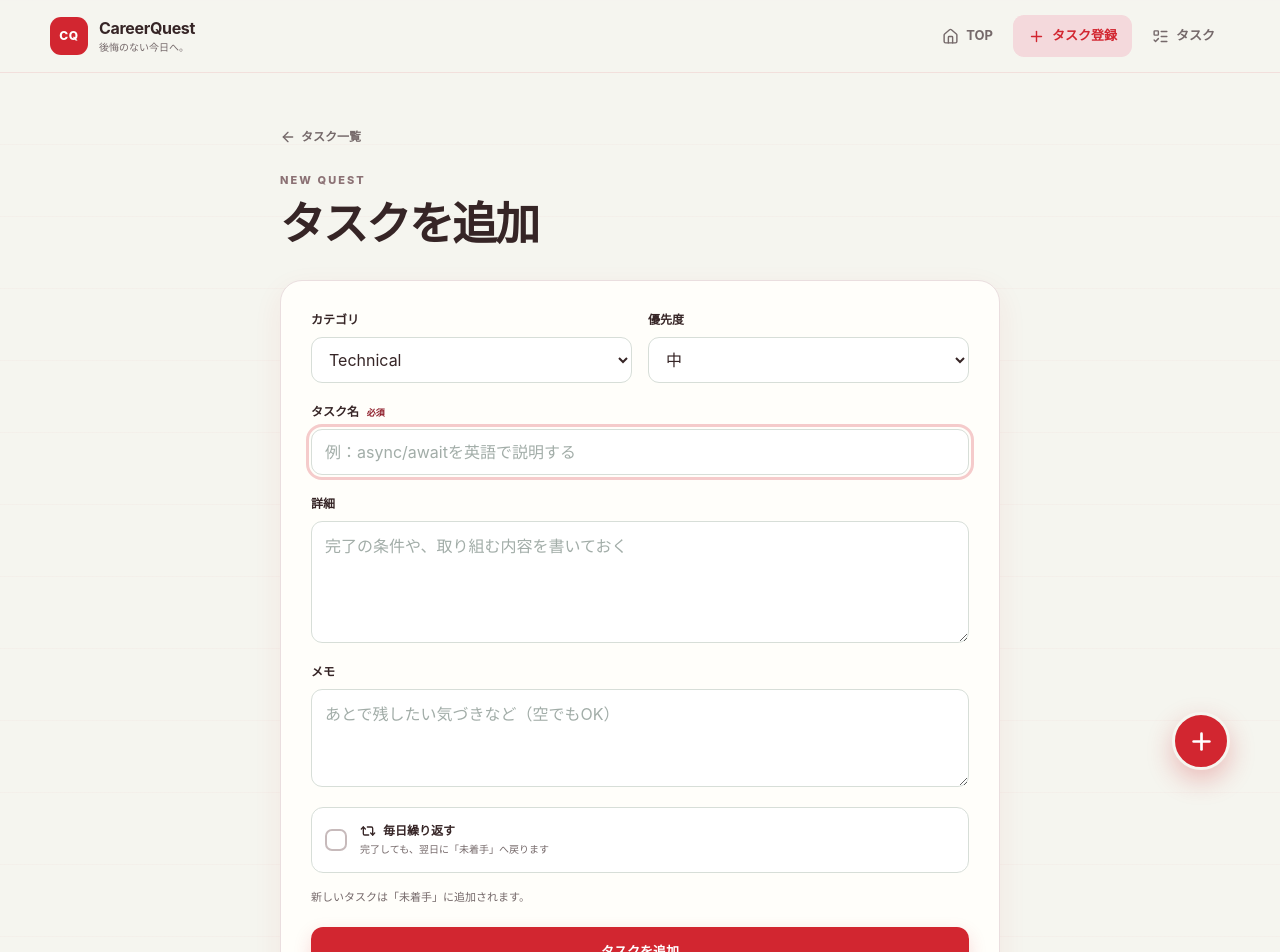
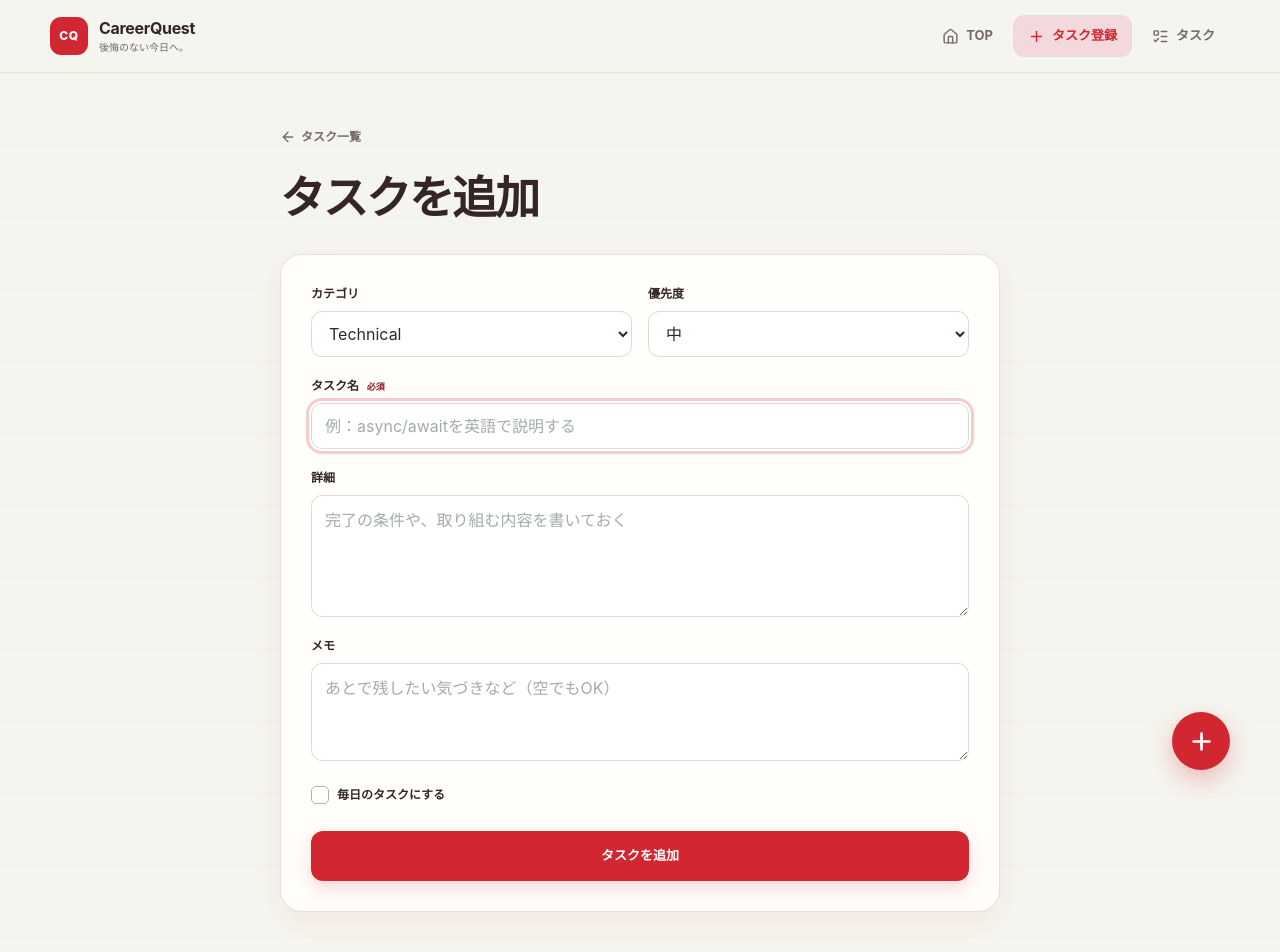
Before and after one commit to masa720/career-quest, a Next.js app: page /tasks/new in a window 1280 px wide. Shown: the top 952 px of the page. Built offline with nearby package versions, Linux system fonts and the light colour scheme.

Commit message:
update: UI

```diff
--- a/src/app/globals.css
+++ b/src/app/globals.css
@@ -165,7 +165,7 @@ summary:focus-visible {
   width: 58px;
   height: 58px;
   place-items: center;
-  border: 3px solid var(--paper);
+  border: 0;
   border-radius: 50%;
   background: var(--brand);
   box-shadow: 0 10px 26px rgba(210, 38, 48, 0.28);
@@ -300,10 +300,11 @@ summary:focus-visible {
 .countdown strong {
   display: inline-block;
   margin: 0 5px 0 2px;
-  font-family: Georgia, "Times New Roman", serif;
-  font-size: 54px;
-  font-weight: 500;
-  line-height: 0.9;
+  font-family: inherit;
+  font-size: 46px;
+  font-weight: 800;
+  line-height: 1;
+  letter-spacing: -0.055em;
 }
 
 .expired {
@@ -430,10 +431,11 @@ summary:focus-visible {
 }
 
 .streak-value strong {
-  font-family: Georgia, "Times New Roman", serif;
-  font-size: 58px;
-  font-weight: 500;
-  line-height: 0.9;
+  font-family: inherit;
+  font-size: 48px;
+  font-weight: 800;
+  line-height: 1;
+  letter-spacing: -0.055em;
 }
 
 .streak-value > span:last-child {
@@ -642,8 +644,7 @@ summary:focus-visible {
   padding: 10px 13px;
 }
 
-.daily-item:hover,
-.daily-empty:hover {
+.daily-item:hover {
   border-color: #df9ca3;
   background: var(--brand-subtle);
 }
@@ -684,7 +685,7 @@ summary:focus-visible {
 }
 
 .daily-empty {
-  grid-template-columns: 28px minmax(0, 1fr) 18px;
+  grid-template-columns: 28px minmax(0, 1fr);
   gap: 10px;
   min-height: 68px;
   margin-top: 16px;
@@ -879,21 +880,17 @@ summary:focus-visible {
 
 .checkbox-field {
   position: relative;
-  display: grid;
-  grid-template-columns: 24px minmax(0, 1fr);
-  align-items: center;
-  gap: 11px;
-  min-height: 66px;
-  border: 1px solid #d7ded8;
-  border-radius: 12px;
-  background: white;
-  padding: 10px 13px;
+  display: inline-flex;
+  align-items: center;
+  justify-self: start;
+  gap: 8px;
+  min-height: 28px;
+  padding: 2px 0;
   cursor: pointer;
 }
 
 .checkbox-field:hover {
-  border-color: #df9ca3;
-  background: var(--brand-subtle);
+  color: var(--brand);
 }
 
 .checkbox-field > input {
@@ -905,11 +902,11 @@ summary:focus-visible {
 
 .checkbox-control {
   display: grid;
-  width: 22px;
-  height: 22px;
+  width: 18px;
+  height: 18px;
   place-items: center;
-  border: 2px solid #c7babb;
-  border-radius: 7px;
+  border: 1.5px solid #b9aaac;
+  border-radius: 5px;
   background: white;
 }
 
@@ -919,8 +916,8 @@ summary:focus-visible {
 }
 
 .checkbox-field > input:checked + .checkbox-control::after {
-  width: 5px;
-  height: 9px;
+  width: 4px;
+  height: 7px;
   border: solid white;
   border-width: 0 2px 2px 0;
   content: "";
@@ -933,7 +930,9 @@ summary:focus-visible {
 }
 
 .checkbox-copy {
-  display: grid;
+  color: var(--ink);
+  font-size: 12px;
+  font-weight: 700;
 }
 
 .checkbox-copy strong {
@@ -1173,6 +1172,8 @@ summary:focus-visible {
 }
 
 .review-button,
+.card-edit-button,
+.card-delete-button,
 .drag-handle,
 .icon-button {
   display: inline-flex;
@@ -1193,6 +1194,29 @@ summary:focus-visible {
 
 .review-button:disabled {
   opacity: 0.5;
+}
+
+.card-edit-button,
+.card-delete-button {
+  width: 34px;
+  height: 30px;
+  border-radius: 8px;
+  color: #a99597;
+}
+
+.card-edit-button:hover {
+  background: var(--brand-subtle);
+  color: var(--brand);
+}
+
+.card-delete-button:hover:not(:disabled) {
+  background: #fff0f1;
+  color: var(--red);
+}
+
+.card-delete-button:disabled {
+  cursor: wait;
+  opacity: 0.45;
 }
 
 .drag-handle {
@@ -1426,7 +1450,7 @@ summary:focus-visible {
 
   .countdown strong,
   .streak-value strong {
-    font-size: 49px;
+    font-size: 43px;
   }
 
   .priority-section {
--- a/src/app/page.tsx
+++ b/src/app/page.tsx
@@ -1,4 +1,12 @@
-import { ArrowRight, CalendarDays, Check, Circle, Flame, Pencil, Repeat2 } from "lucide-react";
+import {
+  ArrowRight,
+  CalendarDays,
+  Check,
+  Circle,
+  Flame,
+  Pencil,
+  Repeat2,
+} from "lucide-react";
 import Link from "next/link";
 
 import { updateSettingsAction } from "@/app/actions";
@@ -92,7 +100,6 @@ function PriorityList({ tasks }: { tasks: Task[] }) {
     <section className="priority-section">
       <div className="section-heading">
         <div>
-          <span>TODAY&apos;S FOCUS</span>
           <h2>今日の優先タスク</h2>
         </div>
         <span className="task-count">{tasks.length}</span>
@@ -143,11 +150,14 @@ function DailyTaskList({ tasks }: { tasks: Task[] }) {
     <section className="daily-section">
       <div className="section-heading daily-heading">
         <div>
-          <span>DAILY ROUTINE</span>
-          <h2><Repeat2 size={19} aria-hidden="true" /> 毎日のタスク</h2>
+          <h2>
+            <Repeat2 size={19} aria-hidden="true" /> 毎日のタスク
+          </h2>
         </div>
         {tasks.length > 0 && (
-          <span className="daily-progress">{completedCount} / {tasks.length}</span>
+          <span className="daily-progress">
+            {completedCount} / {tasks.length}
+          </span>
         )}
       </div>
 
@@ -174,11 +184,13 @@ function DailyTaskList({ tasks }: { tasks: Task[] }) {
           })}
         </div>
       ) : (
-        <Link href="/tasks/new" className="daily-empty">
+        <div className="daily-empty">
           <Repeat2 size={18} aria-hidden="true" />
-          <span><strong>毎日のタスクを作る</strong><small>作成画面で「毎日繰り返す」を選択</small></span>
-          <ArrowRight size={16} aria-hidden="true" />
-        </Link>
+          <span>
+            <strong>毎日のタスクはありません</strong>
+            <small>通常のタスク登録で「毎日のタスク」を選択できます</small>
+          </span>
+        </div>
       )}
     </section>
   );
--- a/src/app/tasks/new/page.tsx
+++ b/src/app/tasks/new/page.tsx
@@ -12,7 +12,6 @@ export default function NewTaskPage() {
         <ArrowLeft size={16} /> タスク一覧
       </Link>
       <div className="page-title-block">
-        <p className="page-kicker">NEW QUEST</p>
         <h1>タスクを追加</h1>
       </div>
       <TaskCreateForm />
--- a/src/app/tasks/page.tsx
+++ b/src/app/tasks/page.tsx
@@ -27,7 +27,6 @@ export default async function TasksPage({
     return (
       <div className="tasks-page">
         <div className="page-title-block">
-          <p className="page-kicker">QUEST BOARD</p>
           <h1>タスク一覧</h1>
         </div>
         <section className="setup-state">
@@ -42,7 +41,6 @@ export default async function TasksPage({
     <div className="tasks-page">
       <div className="board-title-row">
         <div>
-          <p className="page-kicker">QUEST BOARD</p>
           <h1>タスク一覧</h1>
         </div>
       </div>
--- a/src/components/task-create-form.tsx
+++ b/src/components/task-create-form.tsx
@@ -1,6 +1,5 @@
 "use client";
 
-import { Repeat2 } from "lucide-react";
 import { useActionState } from "react";
 import { useFormStatus } from "react-dom";
 
@@ -17,7 +16,11 @@ const initialState: CreateTaskState = {};
 function SubmitButton() {
   const { pending } = useFormStatus();
   return (
-    <button type="submit" className="button button-primary form-submit" disabled={pending}>
+    <button
+      type="submit"
+      className="button button-primary form-submit"
+      disabled={pending}
+    >
       {pending ? "保存中…" : "タスクを追加"}
     </button>
   );
@@ -62,7 +65,9 @@ export function TaskCreateForm() {
       </div>
 
       <label className="field">
-        <span>タスク名 <em>必須</em></span>
+        <span>
+          タスク名 <em>必須</em>
+        </span>
         <input
           name="title"
           required
@@ -98,13 +103,9 @@ export function TaskCreateForm() {
       <label className="checkbox-field">
         <input type="checkbox" name="is_daily" />
         <span className="checkbox-control" aria-hidden="true" />
-        <span className="checkbox-copy">
-          <strong><Repeat2 size={16} /> 毎日繰り返す</strong>
-          <small>完了しても、翌日に「未着手」へ戻ります</small>
-        </span>
+        <span className="checkbox-copy">毎日のタスクにする</span>
       </label>
 
-      <p className="form-hint">新しいタスクは「未着手」に追加されます。</p>
       <SubmitButton />
     </form>
   );
--- a/src/features/tasks/task-board.tsx
+++ b/src/features/tasks/task-board.tsx
@@ -24,6 +24,7 @@ import { CSS } from "@dnd-kit/utilities";
 import {
   Check,
   GripVertical,
+  Pencil,
   Repeat2,
   RotateCcw,
   Search,
@@ -116,13 +117,17 @@ function SortableTaskCard({
   dragDisabled,
   onOpen,
   onReview,
+  onDelete,
   reviewPending,
+  deletePending,
 }: {
   task: Task;
   dragDisabled: boolean;
   onOpen: (task: Task) => void;
   onReview: (task: Task) => void;
+  onDelete: (task: Task) => void;
   reviewPending: boolean;
+  deletePending: boolean;
 }) {
   const {
     attributes,
@@ -161,6 +166,25 @@ function SortableTaskCard({
         )}
         <button
           type="button"
+          className="card-edit-button"
+          onClick={() => onOpen(task)}
+          aria-label={`${task.title}を編集`}
+          title="編集"
+        >
+          <Pencil size={15} aria-hidden="true" />
+        </button>
+        <button
+          type="button"
+          className="card-delete-button"
+          onClick={() => onDelete(task)}
+          disabled={deletePending}
+          aria-label={`${task.title}を削除`}
+          title="削除"
+        >
+          <Trash2 size={15} aria-hidden="true" />
+        </button>
+        <button
+          type="button"
           className="drag-handle"
           aria-label={`${task.title}を移動`}
           title={dragDisabled ? "フィルター解除後に並び替えできます" : "ドラッグして移動"}
@@ -180,14 +204,18 @@ function KanbanColumn({
   dragDisabled,
   onOpen,
   onReview,
+  onDelete,
   reviewPendingId,
+  deletePendingId,
 }: {
   status: TaskStatus;
   tasks: Task[];
   dragDisabled: boolean;
   onOpen: (task: Task) => void;
   onReview: (task: Task) => void;
+  onDelete: (task: Task) => void;
   reviewPendingId: string | null;
+  deletePendingId: string | null;
 }) {
   const { setNodeRef, isOver } = useDroppable({ id: `column-${status}` });
 
@@ -214,7 +242,9 @@ function KanbanColumn({
               dragDisabled={dragDisabled}
               onOpen={onOpen}
               onReview={onReview}
+              onDelete={onDelete}
               reviewPending={reviewPendingId === task.id}
+              deletePending={deletePendingId === task.id}
             />
           ))}
           {tasks.length === 0 && (
@@ -394,10 +424,7 @@ function TaskDialog({
             onChange={(event) => setDraft({ ...draft, is_daily: event.target.checked })}
           />
           <span className="checkbox-control" aria-hidden="true" />
-          <span className="checkbox-copy">
-            <strong><Repeat2 size={16} /> 毎日繰り返す</strong>
-            <small>完了後、翌日に「未着手」へ戻ります</small>
-          </span>
+          <span className="checkbox-copy">毎日のタスク</span>
         </label>
 
         <div className="dialog-actions">
@@ -443,6 +470,7 @@ export function TaskBoard({
   );
   const [error, setError] = useState<string | null>(null);
   const [reviewPendingId, setReviewPendingId] = useState<string | null>(null);
+  const [deletePendingId, setDeletePendingId] = useState<string | null>(null);
 
   const sensors = useSensors(
     useSensor(PointerSensor, { activationConstraint: { distance: 6 } }),
@@ -561,6 +589,22 @@ export function TaskBoard({
     });
   }
 
+  function handleCardDelete(task: Task) {
+    if (!window.confirm(`「${task.title}」を削除しますか？`)) return;
+    setDeletePendingId(task.id);
+    setError(null);
+    void deleteTaskAction(task.id).then((result) => {
+      setDeletePendingId(null);
+      if (!result.ok) {
+        setError(result.error);
+        return;
+      }
+      setTasks((current) => current.filter((item) => item.id !== task.id));
+      if (selectedTask?.id === task.id) setSelectedTask(null);
+      setNotice("タスクを削除しました");
+    });
+  }
+
   function closeDialog() {
     setSelectedTask(null);
     if (selectedTaskId) router.replace("/tasks", { scroll: false });
@@ -641,7 +685,9 @@ export function TaskBoard({
               dragDisabled={filtered}
               onOpen={setSelectedTask}
               onReview={handleReview}
+              onDelete={handleCardDelete}
               reviewPendingId={reviewPendingId}
+              deletePendingId={deletePendingId}
             />
           ))}
         </div>
```
